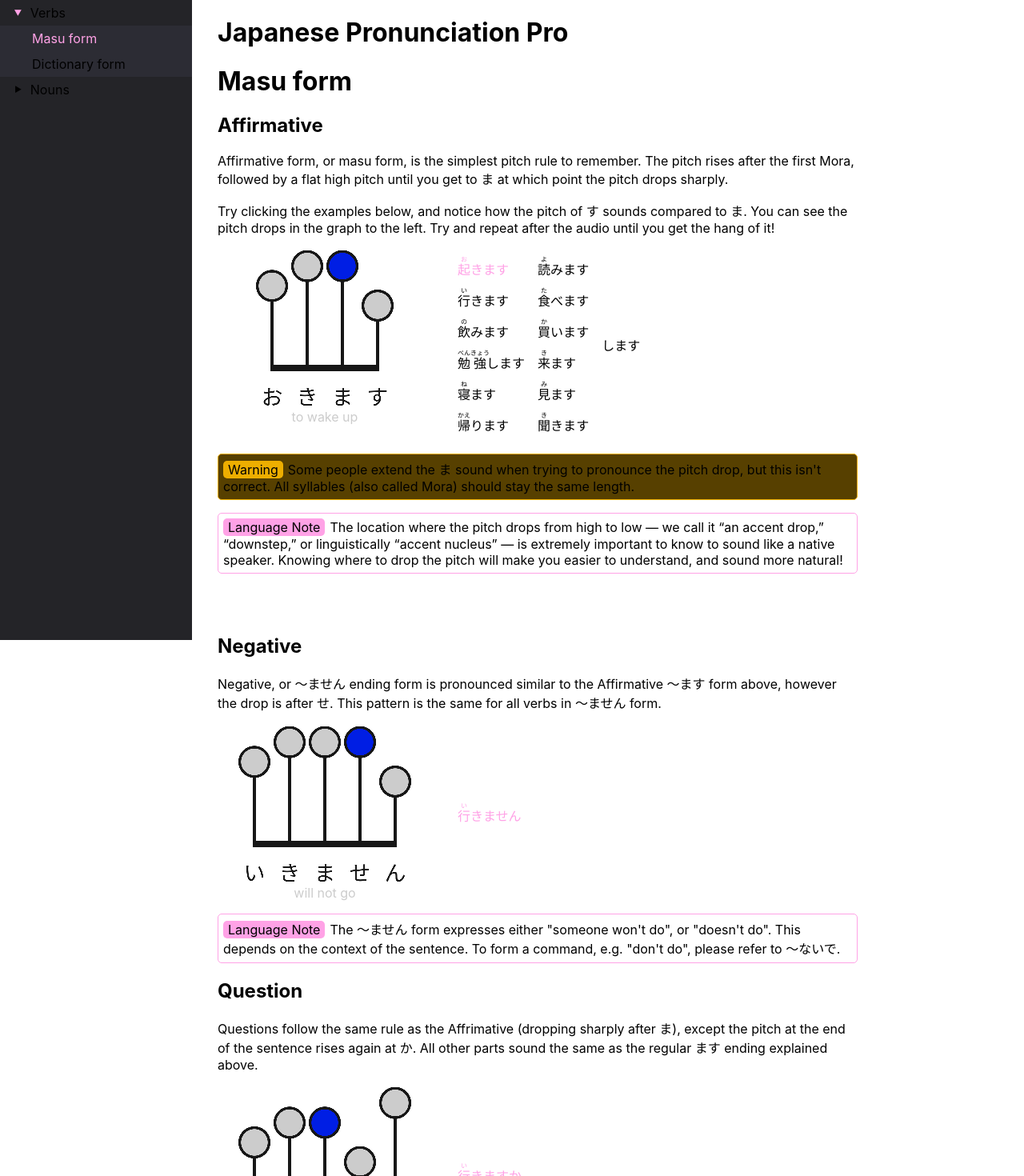
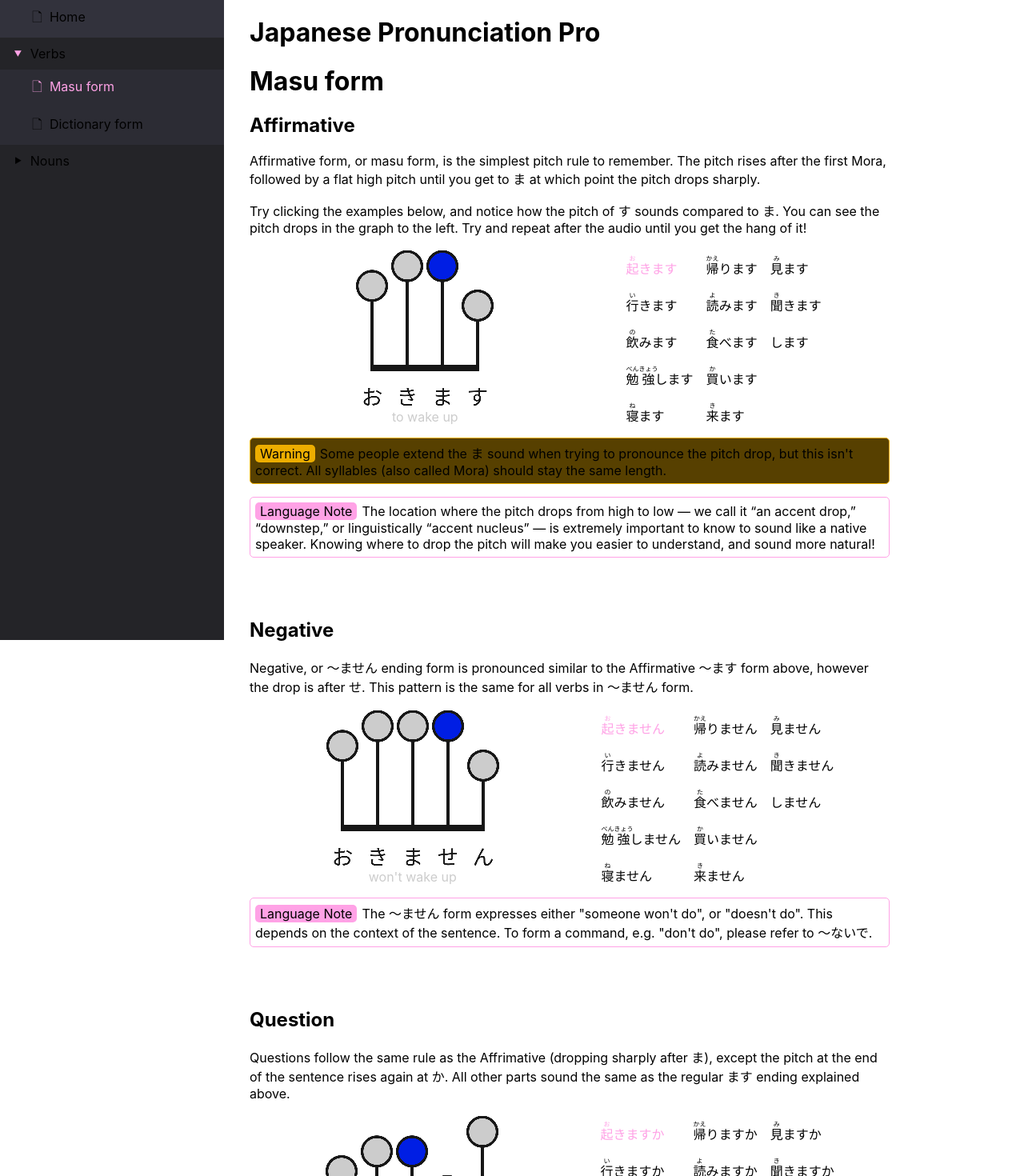
Before and after one commit to murtaza64/jpp, a Next.js app: page /verbs/masu-form in a window 1280 px wide. Shown: the top 1470 px of the page at 80% size. Built offline with nearby package versions, Linux system fonts and the light colour scheme.

Commit message:
Misc changes over last few months

```diff
--- a/components/layout.tsx
+++ b/components/layout.tsx
@@ -9,6 +9,10 @@ export default function Layout({ children }: { children: ReactNode }) {
     <>
       <Sidebar rootSections={
         [
+          {
+            name: "Home",
+            relPath: "",
+          },
           {
             name: "Verbs",
             relPath: "verbs",
--- a/components/pitchdisplay.tsx
+++ b/components/pitchdisplay.tsx
@@ -174,6 +174,9 @@ export default function PitchDisplay(
     if (entry !== undefined) {
       acc.set(cur, entry)
     }
+    else {
+      console.warn("No wordmap entry for " + cur)
+    }
     return acc
   }, new Map<string, WordMapEntry>())
 
--- a/components/sidebar.tsx
+++ b/components/sidebar.tsx
@@ -59,8 +59,8 @@ function CollapsibleSidebarLink({section, depth = 0, basePath = "", visible=true
   else {
     return <>
       <a href={path}>
-        <div className={className}>
-          {section.name}
+        <div className={className + " " + styles.leaf}>
+          🗋 &nbsp;{section.name}
         </div>
       </a>
     </>
--- a/pages/verbs/masu-form.tsx
+++ b/pages/verbs/masu-form.tsx
@@ -49,7 +49,10 @@ export default function Home({wordmaplist}: {wordmaplist: Array<[string, WordMap
         all verbs in 〜ません form.
       </p>
       <PitchDisplay
-        words={["行きません"]}
+        words={[
+          "起きません", "行きません", "飲みません", "勉強しません", "寝ません",  "帰りません", "読みません",
+          "食べません", "買いません", "来ません", "見ません", "聞きません", "しません"
+        ]}
         wordmap={wordmap}
       />
       <div className={styles.languageNote}>
@@ -57,6 +60,7 @@ export default function Home({wordmaplist}: {wordmaplist: Array<[string, WordMap
         depends on the context of the sentence. To form a command, e.g. "don't do",
         please refer to 〜ないで.
       </div>
+      <br/><br/>
 
       <h2> Question </h2>
       <p>
@@ -65,7 +69,10 @@ export default function Home({wordmaplist}: {wordmaplist: Array<[string, WordMap
         sound the same as the regular ます ending explained above.
       </p>
       <PitchDisplay
-        words={["行きますか"]}
+        words={[
+          "起きますか", "行きますか", "飲みますか", "勉強しますか", "寝ますか", "帰りますか", "読みますか",
+          "食べますか", "買いますか", "来ますか", "見ますか", "聞きますか", "しますか"
+        ]}
         wordmap={wordmap}
       />
       <div className={styles.warning}>
@@ -74,6 +81,7 @@ export default function Home({wordmaplist}: {wordmaplist: Array<[string, WordMap
         This is also different from an English question where the pitch climbs across the
         whole word, in Japanese only the pitch of か rises.
       </div>
+      <br/><br/>
 
       <h2> Past </h2>
       <p>
@@ -82,7 +90,10 @@ export default function Home({wordmaplist}: {wordmaplist: Array<[string, WordMap
         the samples below until you get the hang of it!
       </p>
       <PitchDisplay
-        words={["浴びました"]}
+        words={[
+          "浴びました", "書きました", "入りました", "運動しました", "会いました", "作りました", "洗濯しました", "旅行しました",
+          "遊びました", "乗りました", "掃除しました", "デートしました", "泳ぎました", "話しました", "料理しました"
+        ]}
         wordmap={wordmap}
       />
       <div className={styles.languageNote}>
@@ -94,6 +105,7 @@ export default function Home({wordmaplist}: {wordmaplist: Array<[string, WordMap
         verb する (します). The pitch of noun part of the compound verb depends on the noun.
         You can read more about this on the Chinese Noun 2+2 page. For now, just practice the verbs above.
       </div>
+      <br/><br/>
 
       <h2> Negative Past </h2>
       <p>
@@ -105,7 +117,10 @@ export default function Home({wordmaplist}: {wordmaplist: Array<[string, WordMap
         you know it!
       </p>
       <PitchDisplay
-        words={["浴びませんでした"]}
+        words={[
+          "浴びませんでした", "書きませんでした", "入りませんでした", "運動しませんでした", "会いませんでした", "作りませんでした", "洗濯しませんでした", "旅行しませんでした",
+          "遊びませんでした", "乗りませんでした", "掃除しませんでした", "デートしませんでした", "泳ぎませんでした", "話しませんでした", "料理しませんでした"
+        ]}
         wordmap={wordmap}
       />
     </>
--- a/styles/Layout.module.css
+++ b/styles/Layout.module.css
@@ -1,9 +1,9 @@
 .contentContainer {
-    margin-left: calc(min(25%, 240px));
+    margin-left: calc(min(25%, 280px));
 }
 
 .pageContainer {
-    margin: 0 32px;
+    margin: 0 32px 64px 32px;
     max-width: 800px;
 }
 
@@ -46,7 +46,7 @@
 
 .sidebar {
     width: 25%;
-    max-width: 240px;
+    max-width: 280px;
     background-color: var(--surface1);
     height: 100%;
     position: fixed;
@@ -55,7 +55,7 @@
 }
 
 .sidebarLink {
-    padding: 6px 16px;
+    padding: 10px 16px;
 }
 
 .sidebarLink.current {
@@ -63,11 +63,21 @@
     /* background-color: #333; */
 }
 
+.sidebarLink.leaf:hover {
+    /* text-decoration: underline; */
+    /* text-underline-offset: 4px; */
+    background-color: #32323c;
+}
+
+.sidebarLink:not(.leaf):hover {
+    background-color: #32323c;
+}
+
 .onpathArrow {
     color: var(--pink);
 }
 
-.sidebarLink.depth1 {
+.sidebarLink.leaf {
     background-color: #2c2c34;
     padding-left: calc(16px + 1.5em);
 }
--- a/styles/PitchDisplay.module.css
+++ b/styles/PitchDisplay.module.css
@@ -1,6 +1,7 @@
 .pitchDisplay {
     display: flex;
     max-height: 240px;
+    justify-content: space-evenly;
 }
 
 .currentWord {
@@ -8,6 +9,7 @@
     display: flex;
     flex-direction: column;
     align-items: center;
+    justify-content: center;
     width: 300px;
     padding-right: 32px;
 }
@@ -21,17 +23,29 @@
     color: #ccc;
 }
 
-.wordList {
-    /* border: 1px solid green; */
+/* .wordList {
     display: flex;
     flex-direction: column;
     flex-wrap: wrap;
     gap: 10px 16px;
     justify-content: center;
+} */
+
+.wordList {
+    display: grid;
+    grid-template-rows: 1fr 1fr 1fr 1fr 1fr;
+    gap: 10px 16px;
+    align-items: end;
+    grid-auto-flow: column;
 }
 
 .clickableWord {
     cursor: pointer;
+}
+
+.clickableWord:hover {
+    text-decoration: underline;
+    text-underline-offset: 6px;
 }
 
 .clickableWord.current {
--- /dev/null
+++ b/wordMap.js
@@ -0,0 +1,48 @@
+"use strict";
+exports.__esModule = true;
+var fs_1 = require("fs");
+function parseWords(path) {
+    if (path === void 0) { path = "public/words.txt"; }
+    var map = new Map();
+    var data = (0, fs_1.readFileSync)(path, { encoding: "utf-8" });
+    data.split("ーーー")
+        .map(function (s) { return s.trim().split("\n"); })
+        .filter(function (s) { return s.length > 1; })
+        .forEach(function (item) {
+        var word = item[0];
+        var moras = item[1].split("・");
+        var peak = item[2].split(/\s+/).findIndex(function (v) { return v[v.length - 1] == "^"; });
+        var pitches = item[2].split(/\s+/).map(function (v) {
+            if (v[v.length - 1] == "^")
+                return parseFloat(v.slice(0, -1));
+            else
+                return parseFloat(v);
+        });
+        if (moras.length != pitches.length) {
+            throw new Error("error parsing words: pitches length not equal to moras length for " + word);
+        }
+        var english = item[3];
+        var category = item[4];
+        var furiganaMap = item.slice(5).map(function (row) {
+            var split = row.split("・", 2);
+            var t;
+            if (split.length == 2) {
+                t = [split[0], split[1]];
+            }
+            else {
+                throw new Error("error parsing words: furigana map format for " + word);
+            }
+            return t;
+        });
+        map.set(word, {
+            moras: moras,
+            pitches: pitches,
+            english: english,
+            peak: peak,
+            category: category,
+            furiganaMap: furiganaMap
+        });
+    });
+    return map;
+}
+exports["default"] = parseWords;
--- a/wordMap.ts
+++ b/wordMap.ts
@@ -11,17 +11,17 @@ export type WordMapEntry = {
 
 export type WordMap = Map<string, WordMapEntry>
 
-export default function parseWords() : WordMap {
+export default function parseWords(path="public/words.txt") : WordMap {
   let map: WordMap = new Map<string, WordMapEntry>()
-  const data = readFileSync("public/words.txt", {encoding: "utf-8"})
+  const data = readFileSync(path, {encoding: "utf-8"})
   data.split("ーーー")
     .map((s) => s.trim().split("\n"))
     .filter((s) => s.length > 1)
     .forEach((item) => {
       const word = item[0]
       const moras = item[1].split("・")
-      const peak = item[2].split(" ").findIndex((v) => v[v.length-1] == "^")
-      const pitches = item[2].split(" ").map((v) => {
+      const peak = item[2].split(/\s+/).findIndex((v) => v[v.length-1] == "^")
+      const pitches = item[2].split(/\s+/).map((v) => {
         if (v[v.length-1] == "^")
           return parseFloat(v.slice(0, -1))
         else
```
Also changed, not shown: public/words.txt, 1 other file (tests, documents, lock files or other folders).
